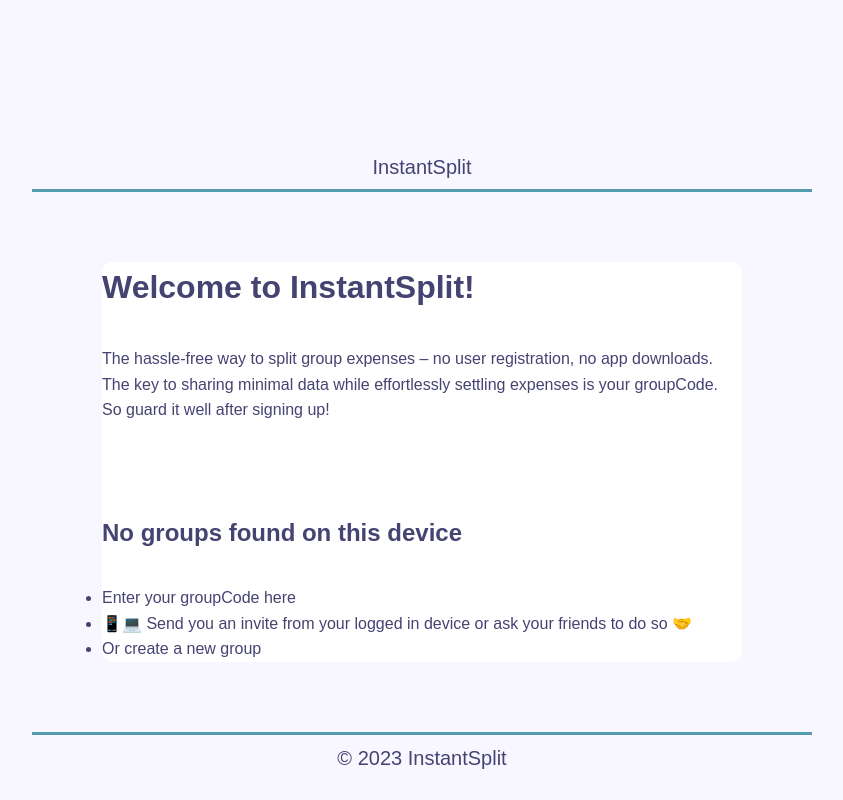
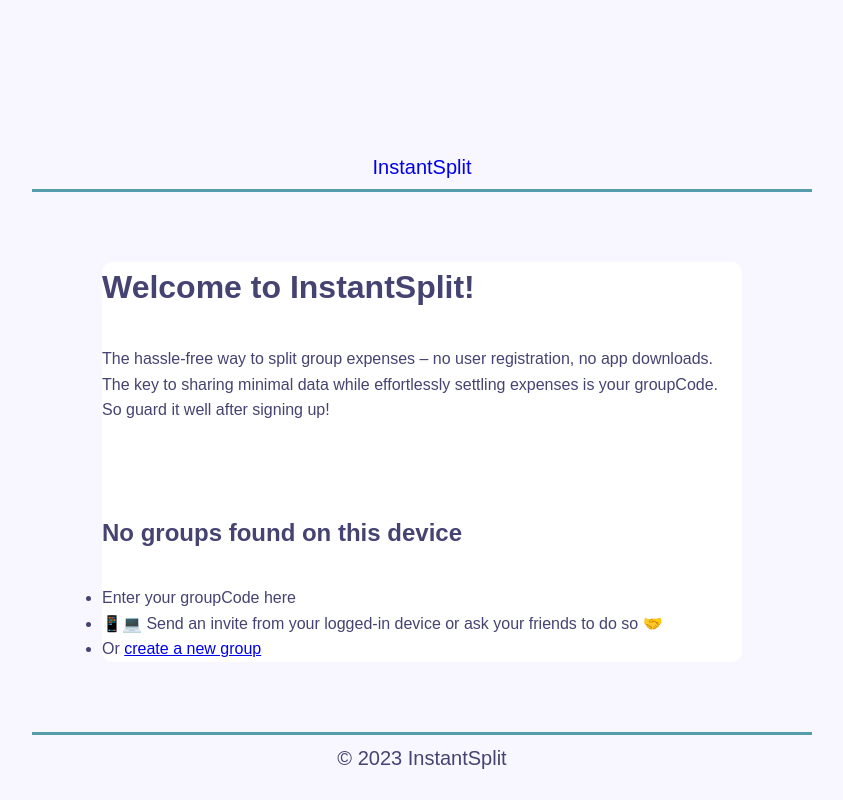
Before and after one commit to felixschmidt89/InstantSpilt, a React (Vite) app in the folder client/: page / in a window 1280 px wide. Shown: the whole page, without its empty margins (218-1061 px from the left). Built offline with nearby package versions, Linux system fonts and the light colour scheme; no server answers.

Commit message:
implemented create group route and improved header common

```diff
--- a/client/src/App.jsx
+++ b/client/src/App.jsx
@@ -5,8 +5,7 @@ import Header from "./common/Header";
 import PageNotFoundPage from "./pages/PageNotFoundPage";
 import HomePage from "./pages/HomePage";
 import "./global.css";
-
-// FOR TESTING COMPONENTS WHILE STILL AT AN EARLY STAGE OF BUILDING MVP/FE
+import CreateGroupPage from "./pages/CreateGroupPage";
 
 function App() {
   return (
@@ -14,6 +13,7 @@ function App() {
       <Header />
       <Routes>
         <Route index element={<HomePage />} />
+        <Route path='create-group' element={<CreateGroupPage />} />
         <Route path='*' element={<PageNotFoundPage />} />
       </Routes>
       <Footer />
--- a/client/src/common/Header.jsx
+++ b/client/src/common/Header.jsx
@@ -1,8 +1,15 @@
 import React from "react";
+import { Link } from "react-router-dom";
 import styles from "./Header.module.css";
 
 function Header() {
-  return <header className={styles.header}>InstantSplit</header>;
+  return (
+    <header className={styles.header}>
+      <Link to='/' style={{ textDecoration: "none" }}>
+        InstantSplit
+      </Link>
+    </header>
+  );
 }
 
 export default Header;
--- a/client/src/common/Header.module.css
+++ b/client/src/common/Header.module.css
@@ -6,6 +6,10 @@
   font-size: 2rem;
   height: 6vh;
   background-color: var(--color-body);
+}
+
+header#LinkToHomepage {
+  text-decoration: none;
 }
 
 /* large devices (between 769px and 992px width) */
--- a/client/src/pages/HomePage.jsx
+++ b/client/src/pages/HomePage.jsx
@@ -1,4 +1,5 @@
 import React from "react";
+import { Link } from "react-router-dom"; // Import the Link component
 import InstantSplitPage from "./InstantSplitPage"; // Import your InstantSplitPage component
 
 const HomePage = () => {
@@ -17,16 +18,18 @@ const HomePage = () => {
             settling expenses is your groupCode. So guard it well after signing
             up!
           </p>
-          <br></br>
+          <br />
           <h2>No groups found on this device</h2>
           <ul>
             <li>Enter your groupCode here</li>
             <li>
-              📱💻 Send you an invite from your logged in device or ask your
-              friends to do so 🤝
+              📱💻 Send an invite from your logged-in device or ask your friends
+              to do so 🤝
             </li>
-            <li>Or create a new group </li>
-          </ul>{" "}
+            <li>
+              Or <Link to='/create-group'>create a new group</Link>
+            </li>
+          </ul>
         </>
       )}
     </main>
```
Also changed, not shown: 1 other file (tests, documents, lock files or other folders).
